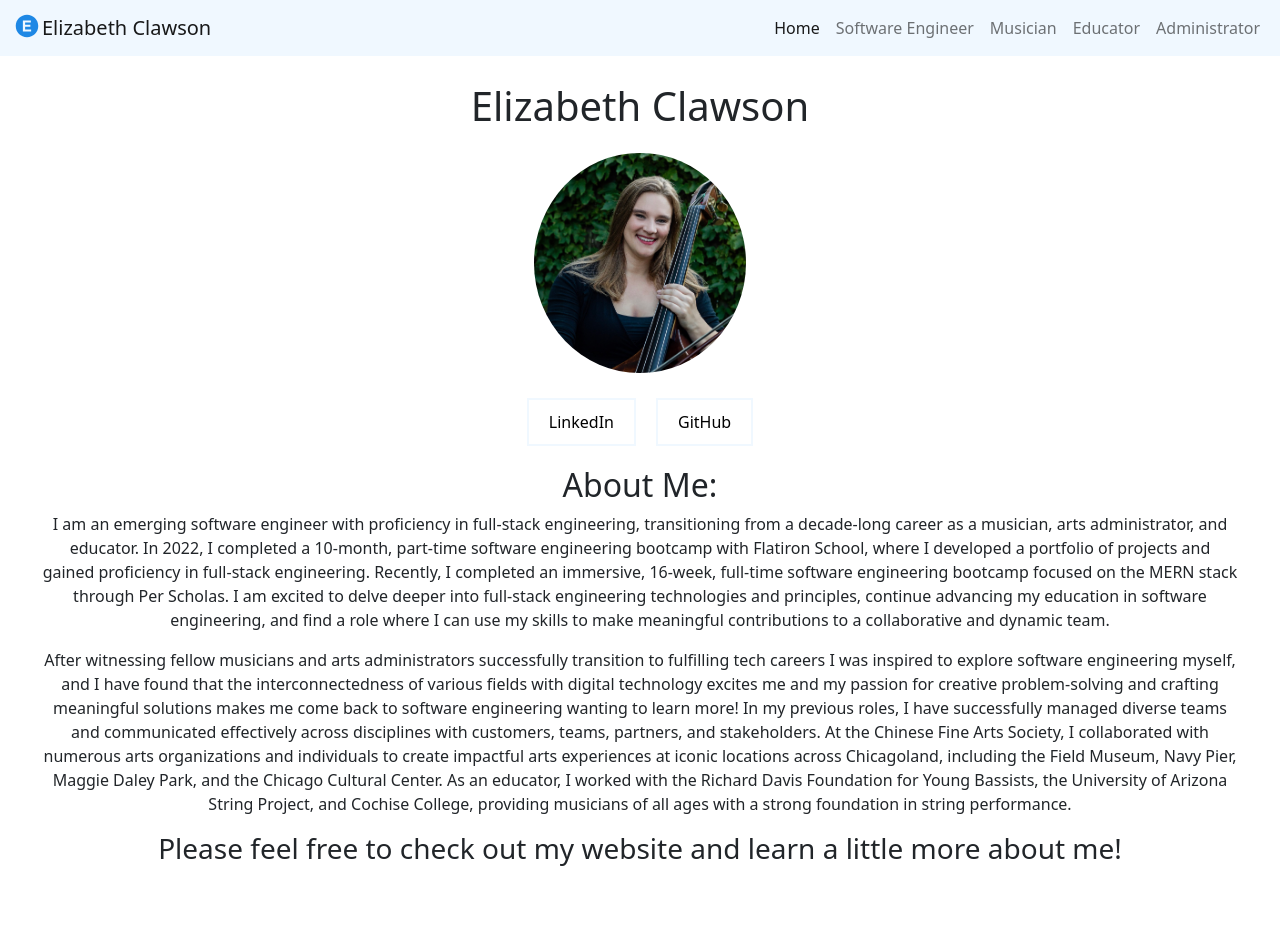
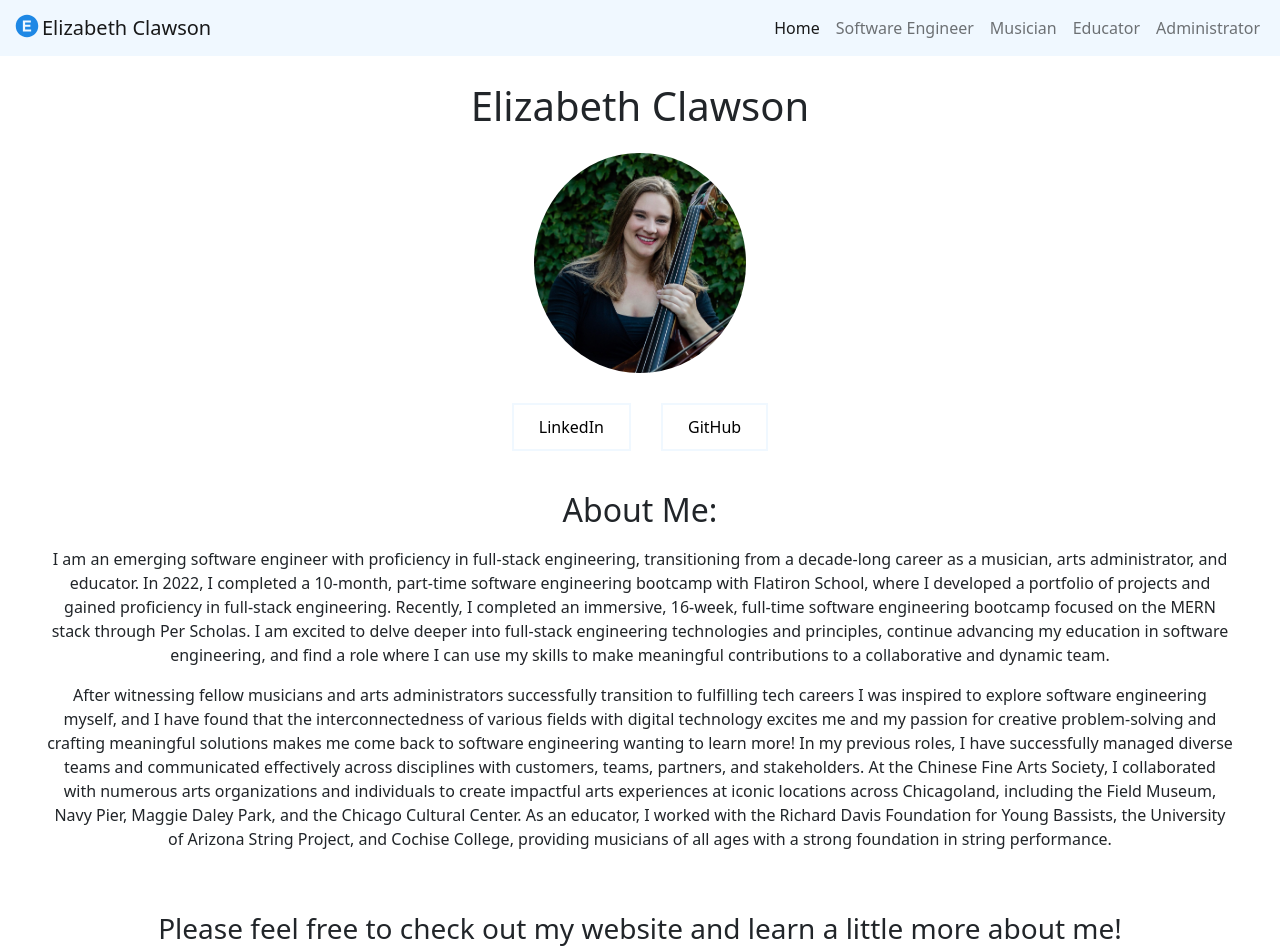
Before and after one commit to e-clawson/personal-website, a React (Vite) app in the folder personal-website-frontend/: page / in a window 1280 px wide. Shown: the top 952 px of the page. Before the commit the page ends 916 px from the top, so only its background shows below. Built offline with nearby package versions, Linux system fonts and the light colour scheme.

Commit message:
added styling to homepage

```diff
--- a/personal-website-frontend/src/Home.css
+++ b/personal-website-frontend/src/Home.css
@@ -8,16 +8,24 @@
 }
 
 .homepage-text{
-    padding: 10px
+    padding: 15px;
+}
+
+.homepage-text-title{
+    padding: 10px;
 }
 
 .home-links{
     background-color: white;
     color: black;
     border: 2px solid aliceblue;
-    padding: 10px 20px;
+    padding: 10px 25px;
     text-align: center;
     text-decoration: none;
     display: inline-block;
-    margin: 10px;
+    margin: 15px;
 }
+
+.ending-tagline {
+    padding: 45px;
+}
--- a/personal-website-frontend/src/components/Pages/Home.jsx
+++ b/personal-website-frontend/src/components/Pages/Home.jsx
@@ -16,7 +16,7 @@ return (
 
     </div>
     <div className='homepage-text'>
-        <div>
+        <div className='homepage-text-title'>
             <h2>About Me: </h2>
         </div>
         <div>
@@ -29,7 +29,7 @@ return (
             In my previous roles, I have successfully managed diverse teams and communicated effectively across disciplines with customers, teams, partners, and stakeholders. At the Chinese Fine Arts Society, I collaborated with numerous arts organizations and individuals to create impactful arts experiences at iconic locations across Chicagoland, including the Field Museum, Navy Pier, Maggie Daley Park, and the Chicago Cultural Center. As an educator, I worked with the Richard Davis Foundation for Young Bassists, the University of Arizona String Project, and Cochise College, providing musicians of all ages with a strong foundation in string performance.
             </p>
         </div>
-        <div>
+        <div className='ending-tagline'>
             <h3>Please feel free to check out my website and learn a little more about me!</h3>
         </div>
 
```
